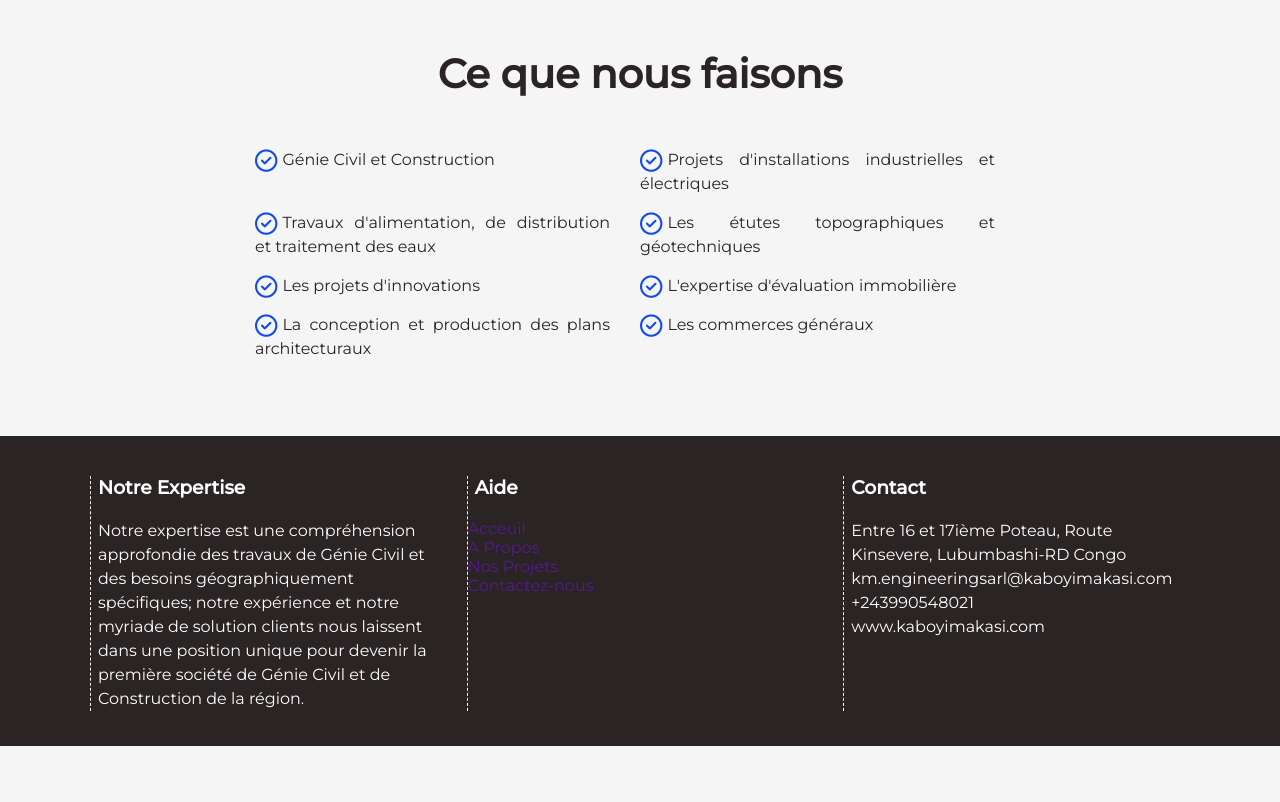
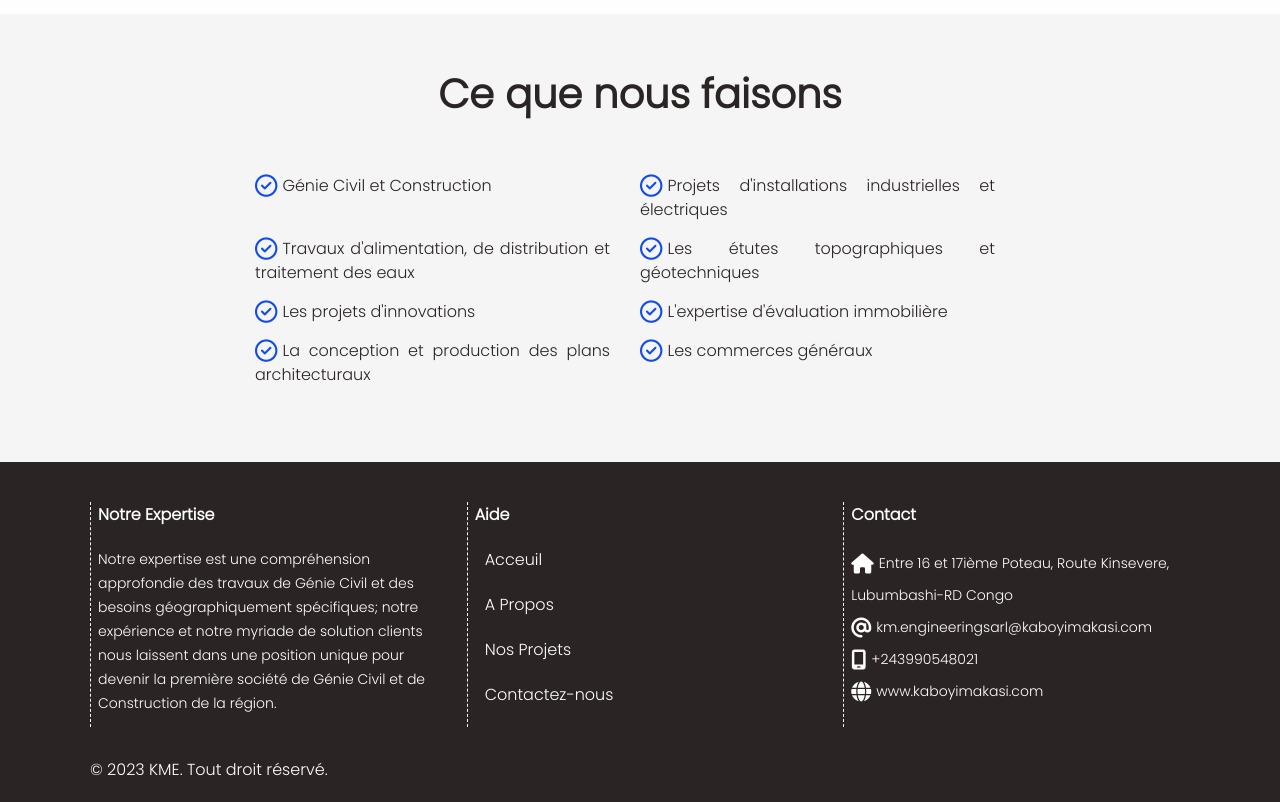
Before and after one commit to MarcellinMweze/site-kaboyimakasi, a PHP site: page / in a window 1280 px wide. Shown: the part 3039-3841 px from the top of the page. Before the commit the page ends 3785 px from the top, so only its background shows below. Run offline with PHP 8.4, Linux system fonts and the light colour scheme.

```diff
--- a/index.php
+++ b/index.php
@@ -17,7 +17,7 @@
                     <span class="icone gauche"><i class="fa-solid fa-phone"></i> +243990548021</span>
                 </div>
                 <div class="entete-droite">
-                    <span class="icone"><a href=""><i class="fa-solid fa-moon"></i></a></span>
+                    <span class="icone"><a href=""><i class="fa-regular fa-moon"></i></a></span>
                     <span class="icone"><a href=""><i class="fa-brands fa-facebook"></i></a></span>
                     <span class="icone"><a href=""><i class="fa-brands fa-whatsapp"></i></a></span>
                 </div>
@@ -44,7 +44,7 @@
                 <div>
                     <h3>Entreprise de Contruction professionnelle</h3>
                     <h1>Nous construisons <br><span class="reve">vos reves</span></h1>
-                    <button class="btn contact">Nous contacter</button>
+                    <button class="btn">Nous contacter</button>
                 </div>
                 <div class="imgbatiment">
                     <img src="./images/batiment1.jpg" alt="">
@@ -129,17 +129,18 @@
                             <li><a href="">Acceuil</a></li>
                             <li><a href="">A Propos</a></li>
                             <li><a href="">Nos Projets</a></li>
-                            <li><a href="">Contactez-nous</a></i>
+                            <li><a href="">Contactez-nous</a></li>
                         </ul>
                     </div>
                     <div class="contact">
                         <h3>Contact</h3>
-                        <p>Entre 16 et 17ième Poteau, Route Kinsevere, Lubumbashi-RD Congo</p>
-                        <p>km.engineeringsarl@kaboyimakasi.com</p>
-                        <p>+243990548021</p>
-                        <p>www.kaboyimakasi.com</p>
+                        <p><i class="fa-solid fa-house"></i>Entre 16 et 17ième Poteau, Route Kinsevere, Lubumbashi-RD Congo</p>
+                        <p><i class="fa-solid fa-at"></i>km.engineeringsarl@kaboyimakasi.com</p>
+                        <p><i class="fa-solid fa-mobile-screen"></i>+243990548021</p>
+                        <p><i class="fa-solid fa-globe"></i>www.kaboyimakasi.com</p>
                     </div>
                 </div>
+                <p>&copy; 2023 KME. Tout droit réservé.</p>
             </div>
         </div>
     </main>
--- a/style.css
+++ b/style.css
@@ -1,13 +1,14 @@
 /* Importer les font family et les icones */
 @import url("https://fonts.googleapis.com/css2?family=Montserrat:wght@100;300;400;500&display=swap");
 @import url("https://cdnjs.cloudflare.com/ajax/libs/font-awesome/6.4.2/css/all.min.css");
+@import url("https://fonts.googleapis.com/css2?family=Poppins:wght@300&display=swap");
 * {
   margin: 0;
   padding: 0;
   box-sizing: border-box;
   list-style: none;
   text-decoration: none;
-  font-family: Montserrat;
+  font-family: Poppins;
 }
 
 /* Déclaration de couleurs à utiliser */
@@ -264,7 +265,7 @@ body {
 
 .footer {
   background: var(--background2);
-  height: 310px;
+  height: 340px;
   color: var(--ecrit);
 }
 
@@ -273,22 +274,52 @@ body {
   grid-template-columns: 1fr 1fr 1fr;
   column-gap: 30px;
   padding-top: 40px;
+  margin-bottom: 30px;
+}
+
+.aide ul li {
+  margin: 0 0 20px 7px;
+}
+
+.aide ul li a {
+  color: var(--ecrit);
+  padding: 10px;
+  font-weight: 500;
+}
+
+.aide ul li a:hover {
+  background: var(--ecrit);
+  border-radius: 8px;
+  color: var(--background2);
+  font-weight: 600;
 }
 
 .expertise,
 .aide,
 .contact {
-  border-left: 1px dashed var(--ecrit);
+  border-left: 1px dashed var(--background3);
 }
 
 .expertise h3,
 .aide h3,
 .contact h3 {
   margin: 0 0 20px 7px;
+  font-size: 16px;
 }
 
 .expertise p,
 .contact p {
   line-height: 24px;
   margin-left: 7px;
+  font-size: 14px;
 }
+
+.contact p {
+  line-height: 32px;
+}
+
+.contact i {
+  margin-right: 5px;
+  font-size: 20px;
+  vertical-align: middle;
+}
```
